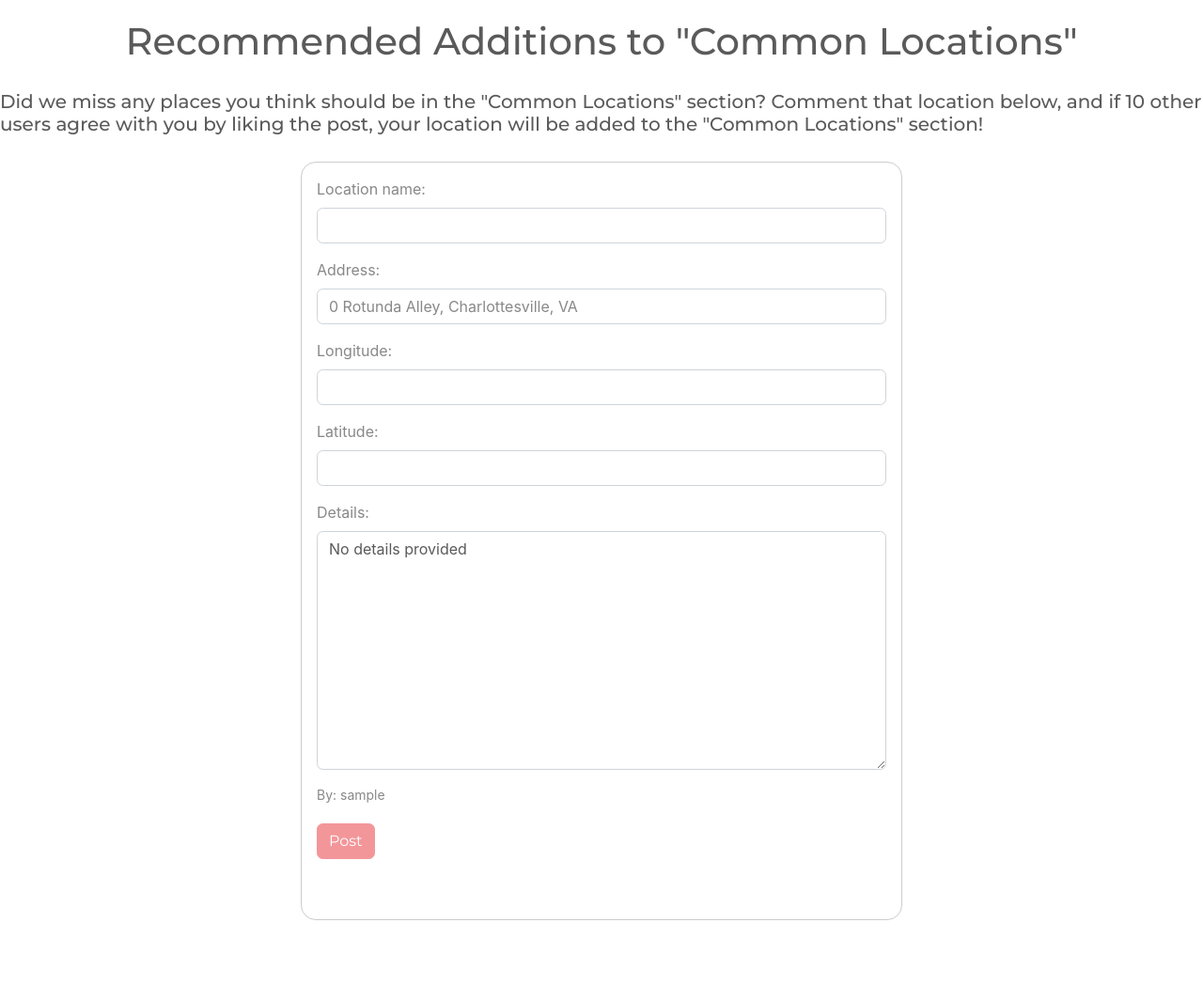
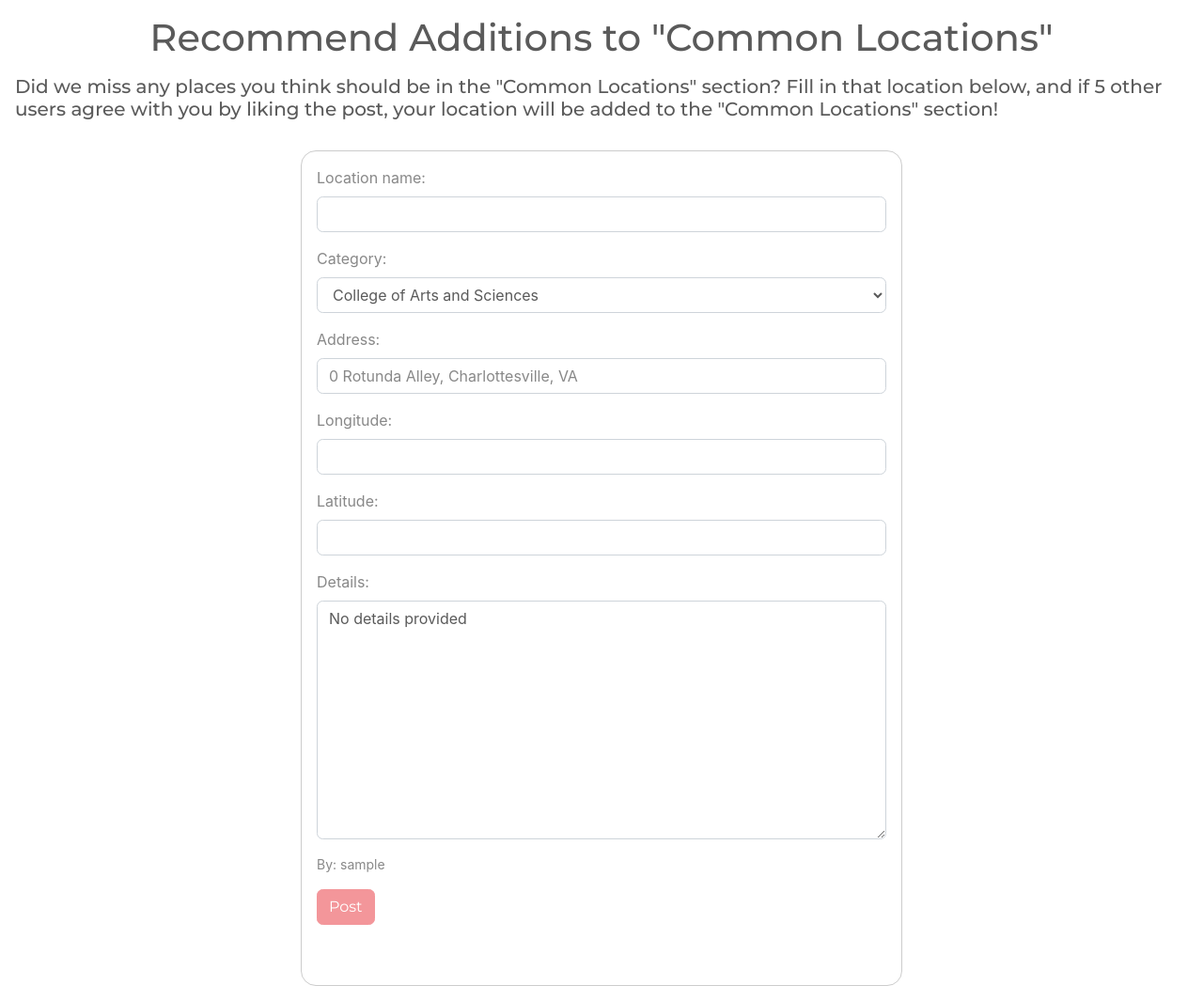
Before and after one commit to MrMabogo/campusmap, a Django app: page /maps/recommendations in a window 1280 px wide. Shown: the part 56-1121 px from the top of the page at 94% size. Before the commit the page ends 1035 px from the top, so only its background shows below. Run offline with Django 3.2, Linux system fonts and the light colour scheme; the visitor is signed in with stand-in values (Sample User, id 1); some libraries are stand-ins or nearby versions.

Commit message:
comment and recommendation sorting

```diff
--- a/maps/forms.py
+++ b/maps/forms.py
@@ -5,12 +5,13 @@ from .models import Recommendation
 class RecommendationPostingForm(forms.ModelForm):
     class Meta:
         model = Recommendation
-        fields = ('location_name', 'address', 'longitude', 'latitude', 'details')
+        fields = ('location_name', 'category', 'address', 'longitude', 'latitude', 'details')
 
         widgets = {
             'location_name': forms.TextInput(attrs={'class': 'form-control'}),
+            'category': forms.Select(attrs={'class': 'form-control'}),
             'address': forms.TextInput(attrs={'class': 'form-control',
-                'placeholder': '0 Rotunda Alley, Charlottesville, VA'}),
+            'placeholder': '0 Rotunda Alley, Charlottesville, VA'}),
             'longitude': forms.NumberInput(attrs={'class': 'form-control'}),
             'latitude': forms.NumberInput(attrs={'class': 'form-control'}),
             'details': forms.Textarea(attrs={'class': 'form-control'})
--- a/maps/models.py
+++ b/maps/models.py
@@ -27,7 +27,29 @@ class UVALocationCollection(models.Model):
     geojson = models.JSONField(default=dict)
 
 class Recommendation(models.Model):
+    CATEGORY_CHOICES = [
+        ('College of Arts and Sciences', 'College of Arts and Sciences'),
+        ('Dining', 'Dining'),
+        ('Engineering School', 'Engineering School'),
+        ('Library', 'Libraries'),
+        ('Parking Garage', 'Parking'),
+        ('Athletic', 'Athletic'),
+        ('Housing', 'Housing'),
+        ('Historical', 'Historical'),
+        ('Batten School', 'Batten School'),
+        ('McIntire School of Commerce', 'McIntire School of Commerce'),
+        ('Music', 'Music'),
+        ('Office', 'Office'),
+        ('Research', 'Research'),
+        ('School of Education', 'School of Education'),
+        ('Architecture', 'Architecture'),
+        ('Arts', 'Arts'),
+        ('Law', 'Law'),
+        ('Darden School of Business', 'Darden School of Business')
+    ]
+
     location_name = models.CharField(max_length=100, default='', blank=False)
+    category = models.CharField(max_length=30, choices=CATEGORY_CHOICES, default='College of Arts and Sciences', blank=False)
     address = models.CharField(max_length=250, default='', blank=True)
     longitude = models.DecimalField(max_digits=8, decimal_places=5, blank=True, null=True)
     latitude = models.DecimalField(max_digits=8, decimal_places=5, blank=True, null=True)
@@ -36,6 +58,11 @@ class Recommendation(models.Model):
     likes = models.JSONField(default=dict) #needs to store associated user
     post_date = models.DateField(auto_now_add=True)
     author = models.ForeignKey(User, on_delete=models.CASCADE)
+
+    #tawmas https://stackoverflow.com/questions/6540032/sorting-related-items-in-a-django-template
+    @property
+    def sorted_comment_set(self):
+        return self.comment_set.order_by('-post_date')
 
     def __str__(self):
         return self.location_name
--- a/maps/templates/maps/recommendations.html
+++ b/maps/templates/maps/recommendations.html
@@ -8,23 +8,6 @@
 
 <head>
     <style>
-        div.small_indent
-        {
-            margin-left: 2%;
-        }
-        div.med_indent
-        {
-            margin-left: 5%;
-        }
-        div.large_indent
-        {
-            margin-left: 10%;
-        }
-        div.spacer
-        {
-          padding-top: 10px;
-          padding-bottom: 10px
-        }
         form {
         /* Center the form on the page */
         margin: 0 auto;
@@ -38,16 +21,17 @@
 </head>
 {% if user.is_authenticated%}
     <div class="text-center">
-         <div class="spacer"></div>
-         <h1>Recommended Additions to "Common Locations"</h1>
+         <div class="pt-2 pb-2"></div>
+         <h1>Recommend Additions to "Common Locations"</h1>
      </div>
     <div class="text-left">
-        <div class="spacer"></div>
-        <h5>Did we miss any places you think should be in the "Common Locations" section? Comment that location below, and if 10 other users agree with you by liking the post, your location will be added to the "Common Locations" section!</h5>
+        <div class="m-3">
+            <h5>Did we miss any places you think should be in the "Common Locations" section? Fill in that location below, and if 5 other users agree with you by liking the post, your location will be added to the "Common Locations" section!</h5>
+        </div>
     </div>
 
 
-    <div class="spacer"></div>
+    <div class="pt-2 pb-2"></div>
     <div class="mb-3">
         <form action="{% url 'maps:recommendations' %}" method="POST">
             {% csrf_token %}
@@ -55,14 +39,14 @@
             <small>
                 By: {{ user.username }}
             </small>
-            <div class="spacer"></div>
+            <div class="pt-2 pb-2"></div>
             <button class="btn btn-secondary">Post</button>
             <br><br><br>
         </form>
     </div>
 {% else %}
     <div class="text-center">
-         <div class="spacer"></div>
+         <div class="pt-2 pb-2"></div>
          <h1>Must be logged in to leave a recommendation.</h1>
     </div>
 {% endif %}
--- a/maps/views.py
+++ b/maps/views.py
@@ -176,7 +176,7 @@ class RecommendationListView(generic.ListView):
     model = Recommendation
     template_name = 'maps/list.html'
     context_object_name = 'latest_recommendations_list'
-    queryset = Recommendation.objects.all()
+    queryset = Recommendation.objects.order_by('-post_date')
 
 
 def update_rec(request):
@@ -230,7 +230,7 @@ def update_rec(request):
                         'properties': {
                             'name': rec.location_name,
                             'address': response['results'][0]['formatted_address'],
-                            'category': 'Recommended'
+                            'category': rec.category
                         }
                     }
 
```
Also changed, not shown: maps/templates/maps/default.html (+8 -4 lines), maps/templates/maps/list.html (+16 -8 lines), maps/migrations/0015_recommendation_category.py (added), maps/migrations/0016_auto_20210505_1844.py (added). Lines whose indentation alone changed are shown as unchanged.
